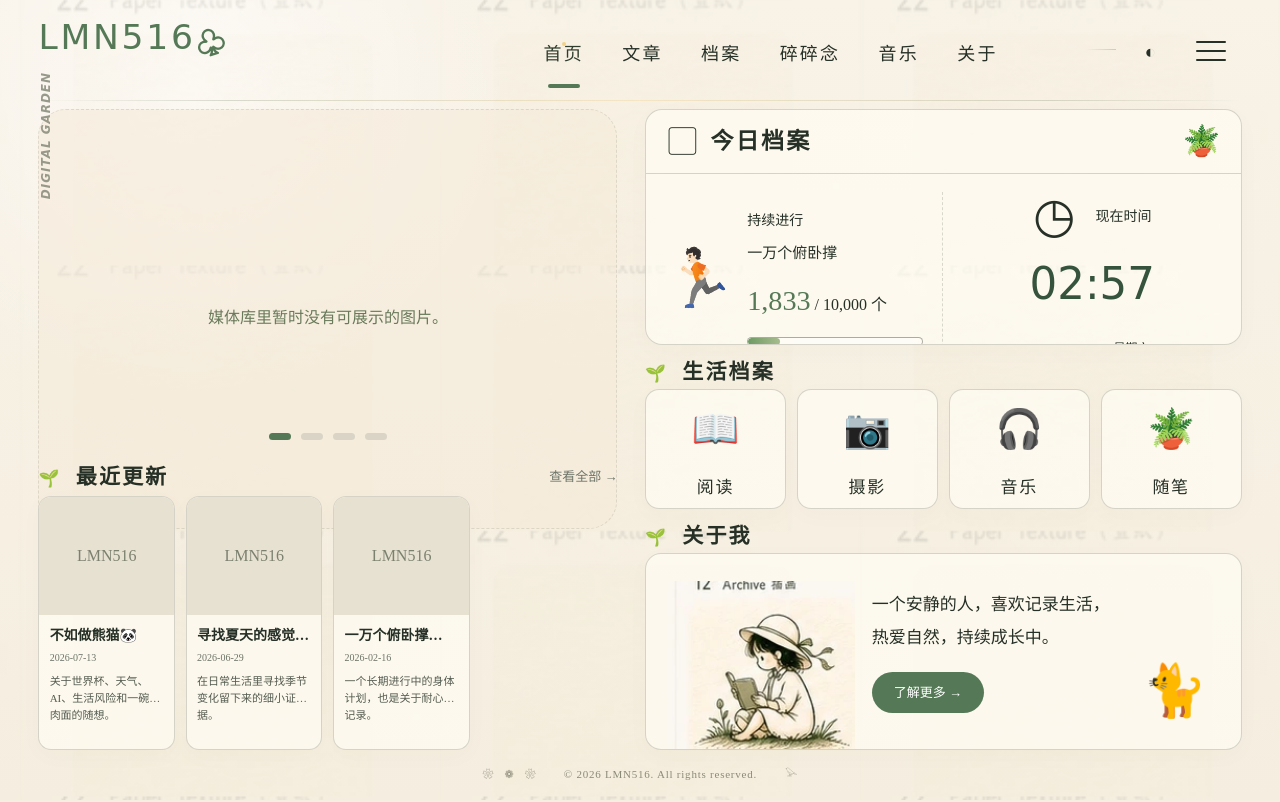
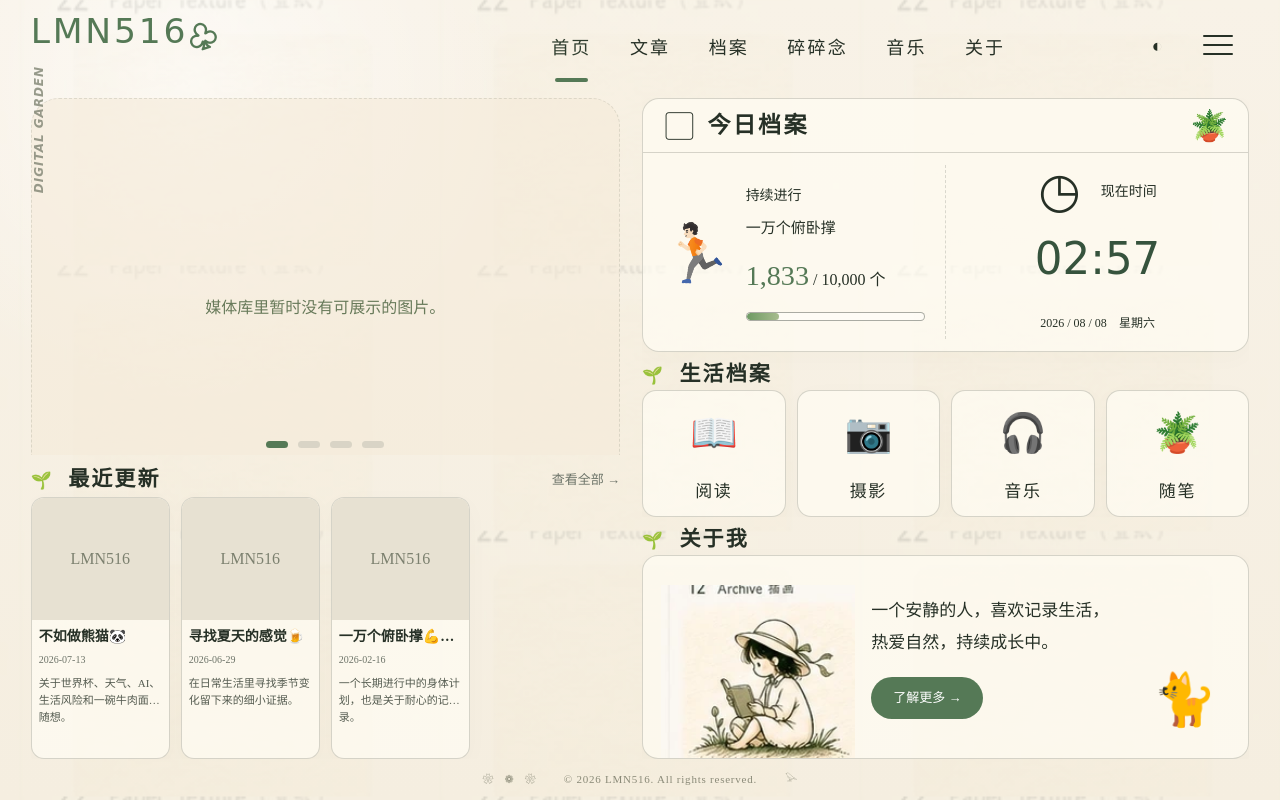
Before and after one commit to BurgCreate/lmn516-v2, a Next.js app: page / in a window 1280 px wide. Built offline with nearby package versions, Linux system fonts and the light colour scheme; no server answers.

Commit message:
Lock V3 homepage to one screen

```diff
--- a/styles/26-home-v3.css
+++ b/styles/26-home-v3.css
@@ -178,3 +178,104 @@
   .v3-about-cat { display:none; }
   .home-v3-footer { flex-wrap:wrap; gap:8px 18px; }
 }
+
+/* =========================================================
+   V3 desktop viewport lock
+   The homepage is treated as a single 16:9 presentation canvas.
+========================================================= */
+@media (min-width: 1181px) {
+  html:has(.home-v3-page),
+  body:has(.home-v3-page) {
+    width: 100%;
+    height: 100%;
+    overflow: hidden;
+  }
+
+  .home-v3-page {
+    width: 100vw;
+    height: 100dvh;
+    min-height: 0;
+    overflow: hidden;
+  }
+
+  .home-v3-canvas {
+    width: min(100vw, calc(100dvh * 16 / 9));
+    height: 100dvh;
+    min-height: 0;
+    padding: clamp(14px, 1.65dvh, 18px) clamp(30px, 2.4vw, 46px) clamp(7px, .8dvh, 10px);
+    grid-template-rows: clamp(78px, 8.9dvh, 96px) minmax(0, 1fr) clamp(28px, 3.25dvh, 35px);
+    gap: clamp(6px, .72dvh, 8px);
+    overflow: hidden;
+  }
+
+  .home-v3-header.site-header::after,
+  .home-v3-header .site-header-actions::before,
+  .home-v3-header .nav-link::before {
+    display: none;
+  }
+
+  .home-v3-grid {
+    height: 100%;
+    min-height: 0;
+    gap: clamp(22px, 1.65vw, 32px);
+    overflow: hidden;
+  }
+
+  .home-v3-left,
+  .home-v3-right,
+  .v3-hero,
+  .v3-latest,
+  .v3-today,
+  .v3-archive,
+  .v3-about {
+    min-height: 0;
+    overflow: hidden;
+  }
+
+  .home-v3-left {
+    grid-template-rows: minmax(0, 55.2%) minmax(0, 44.8%);
+    gap: clamp(8px, .85dvh, 10px);
+  }
+
+  .home-v3-right {
+    grid-template-rows: minmax(0, 40.6%) minmax(0, 23.8%) minmax(0, 35.6%);
+    gap: clamp(7px, .72dvh, 9px);
+  }
+
+  .v3-section-heading {
+    height: clamp(34px, 3.45dvh, 38px);
+  }
+
+  .v3-section-heading-tight {
+    height: clamp(31px, 3.1dvh, 34px);
+  }
+
+  .v3-today {
+    grid-template-rows: clamp(54px, 5.7dvh, 62px) minmax(0, 1fr);
+  }
+
+  .v3-today-body {
+    padding: clamp(12px, 1.15dvh, 15px) clamp(18px, 1.35vw, 26px);
+  }
+
+  .v3-post-copy {
+    padding: clamp(7px, .55vw, 11px);
+  }
+
+  .v3-post-copy p {
+    -webkit-line-clamp: 2;
+  }
+
+  .v3-about-card {
+    padding-inline: clamp(18px, 1.4vw, 27px);
+  }
+
+  .home-v3-footer {
+    min-height: 0;
+    line-height: 1;
+  }
+
+  .home-v3-page .moment-bubble {
+    transform: scale(.72);
+  }
+}
```
